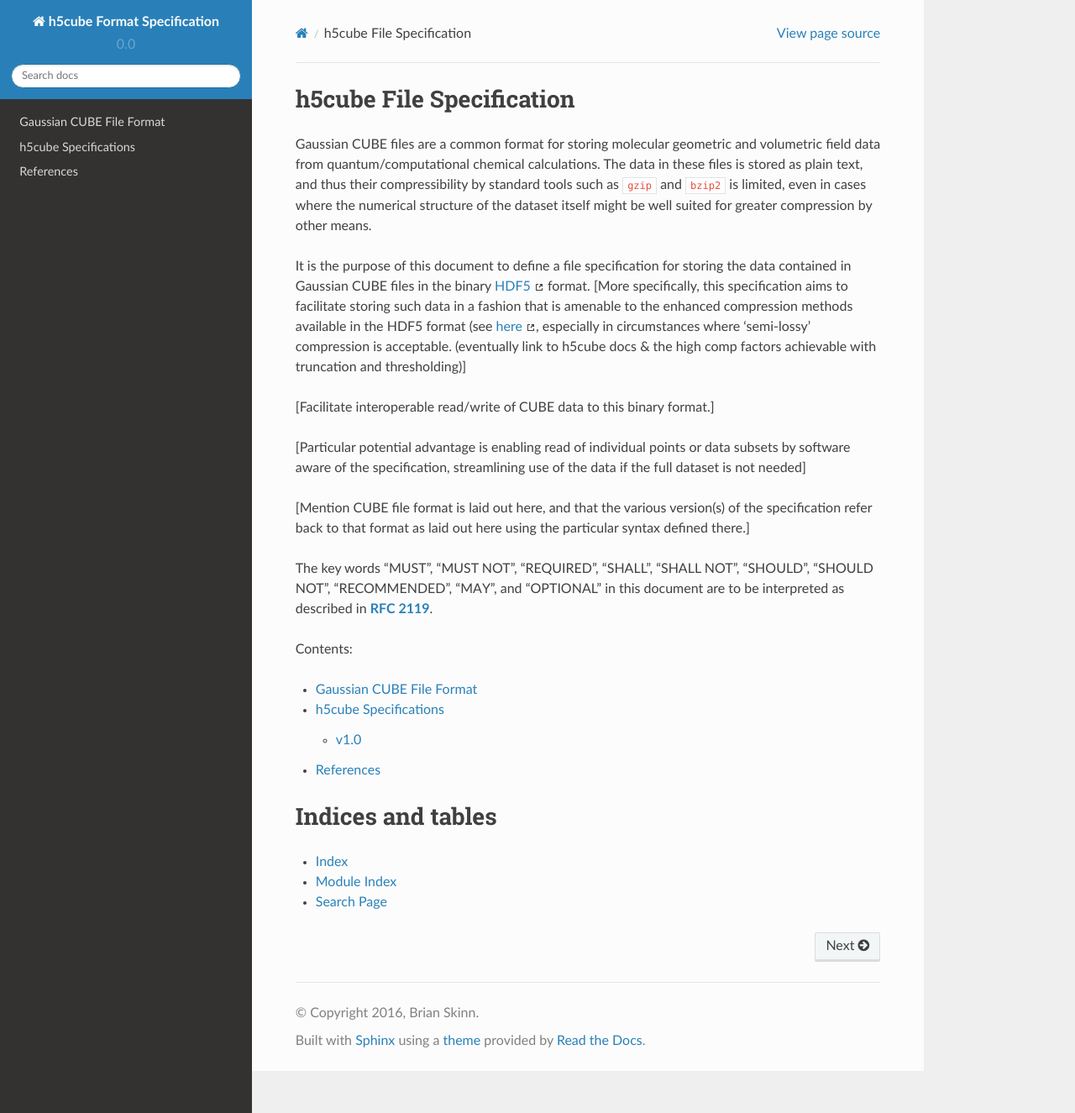
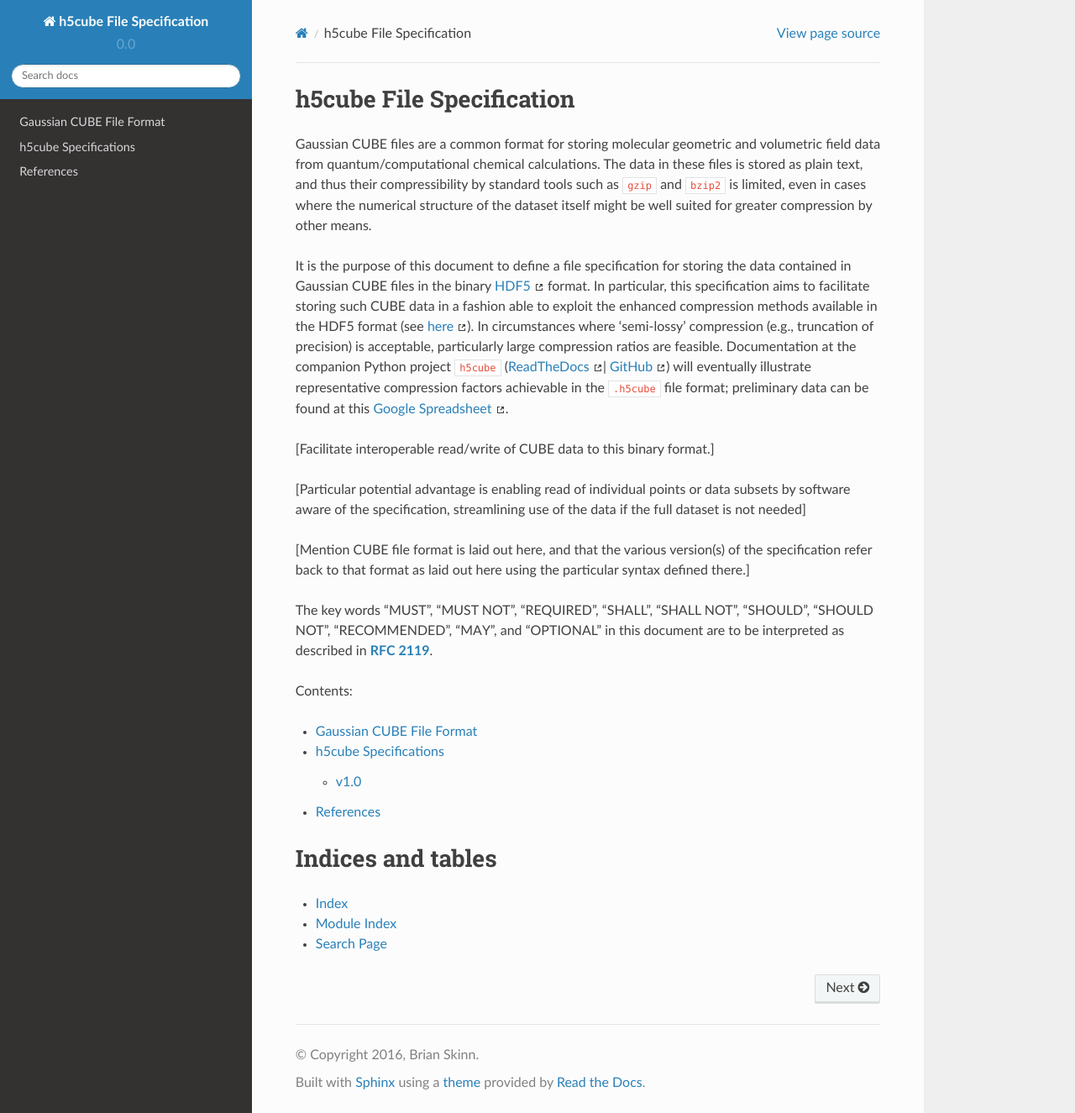
Before and after one commit to bskinn/h5cube-spec, a Sphinx documentation site: the page built from doc/source/index.rst, in a window 1280 px wide and 1325 px high. Shown: the whole window at 84% size. Built offline with Sphinx 7.4.7 and the Read the Docs theme 2.0.0, drawn with Linux system fonts in a browser that asks for light colours.

Commit message:
DRAFT: Update conf.py info; some index.rst
Updated the project name &c in conf.py.

Added/refined some text in index.rst.

```diff
--- a/doc/source/conf.py
+++ b/doc/source/conf.py
@@ -1,7 +1,7 @@
 #!/usr/bin/env python3
 # -*- coding: utf-8 -*-
 #
-# h5cube Format Specification documentation build configuration file, created by
+# h5cube File Specification build configuration file, created by
 # sphinx-quickstart on Tue Dec  6 21:10:22 2016.
 #
 # This file is execfile()d with the current directory set to its
@@ -53,7 +53,7 @@ source_suffix = '.rst'
 master_doc = 'index'
 
 # General information about the project.
-project = 'h5cube Format Specification'
+project = 'h5cube File Specification'
 copyright = '2016, Brian Skinn'
 author = 'Brian Skinn'
 
@@ -186,7 +186,7 @@ html_theme = 'sphinx_rtd_theme'
 # The name for this set of Sphinx documents.
 # "<project> v<release> documentation" by default.
 #
-# html_title = 'h5cube Format Specification v0.0'
+html_title = project
 
 # A shorter title for the navigation bar.  Default is the same as html_title.
 #
@@ -312,7 +312,7 @@ latex_elements = {
 # (source start file, target name, title,
 #  author, documentclass [howto, manual, or own class]).
 latex_documents = [
-    (master_doc, 'h5cubeFormatSpecification.tex', 'h5cube Format Specification Documentation',
+    (master_doc, 'h5cubeFileSpecification.tex', 'h5cube File Specification',
      'Brian Skinn', 'manual'),
 ]
 
@@ -354,7 +354,7 @@ latex_documents = [
 # One entry per manual page. List of tuples
 # (source start file, name, description, authors, manual section).
 man_pages = [
-    (master_doc, 'h5cubeformatspecification', 'h5cube Format Specification Documentation',
+    (master_doc, 'h5cubefilespecification', 'h5cube File Specification',
      [author], 1)
 ]
 
@@ -369,8 +369,8 @@ man_pages = [
 # (source start file, target name, title, author,
 #  dir menu entry, description, category)
 texinfo_documents = [
-    (master_doc, 'h5cubeFormatSpecification', 'h5cube Format Specification Documentation',
-     author, 'h5cubeFormatSpecification', 'One line description of project.',
+    (master_doc, 'h5cubeFileSpecification', 'h5cube File Specification',
+     author, 'h5cubeFileSpecification', 'File specification for HDF5 binary storage of Gaussian CUBE data.',
      'Miscellaneous'),
 ]
 
--- a/doc/source/index.rst
+++ b/doc/source/index.rst
@@ -15,13 +15,19 @@ greater compression by other means.
 
 It is the purpose of this document to define a file specification for storing
 the data contained in Gaussian CUBE files in the binary
-`HDF5 <https://support.hdfgroup.org/HDF5/>`__ |extlink| format. [More specifically, this
-specification aims to facilitate storing such data in a fashion that
-is amenable to the enhanced compression methods available in the HDF5 format
-(see `here <https://support.hdfgroup.org/hdf5-quest.html#gcomp>`__ |extlink|, especially
-in circumstances where 'semi-lossy'
-compression is acceptable. (eventually link to h5cube docs & the high comp factors
-achievable with truncation and thresholding)]
+`HDF5 <https://support.hdfgroup.org/HDF5/>`__ |extlink| format. In particular, this
+specification aims to facilitate storing such CUBE data in a fashion able to exploit
+the enhanced compression methods available in the HDF5 format
+(see `here <https://support.hdfgroup.org/hdf5-quest.html#gcomp>`__ |extlink|).
+In circumstances where 'semi-lossy' compression (e.g., truncation of precision) is
+acceptable, particularly large compression ratios are feasible.
+Documentation at the companion Python project ``h5cube``
+(`ReadTheDocs <http://h5cube.readthedocs.io/en/stable/>`__ |extlink|\|
+`GitHub <https://github.com/bskinn/h5cube>`__ |extlink|) will eventually illustrate
+representative compression factors achievable in the ``.h5cube`` file format; preliminary data
+can be found at this
+`Google Spreadsheet <https://docs.google.com/spreadsheets/d/1AajEYpacgq48X72_HuarVLVA517ZY4htaEWf1tLY5Cc/edit#gid=0>`__
+|extlink|.
 
 [Facilitate interoperable read/write of CUBE data to this binary format.]
 
```
